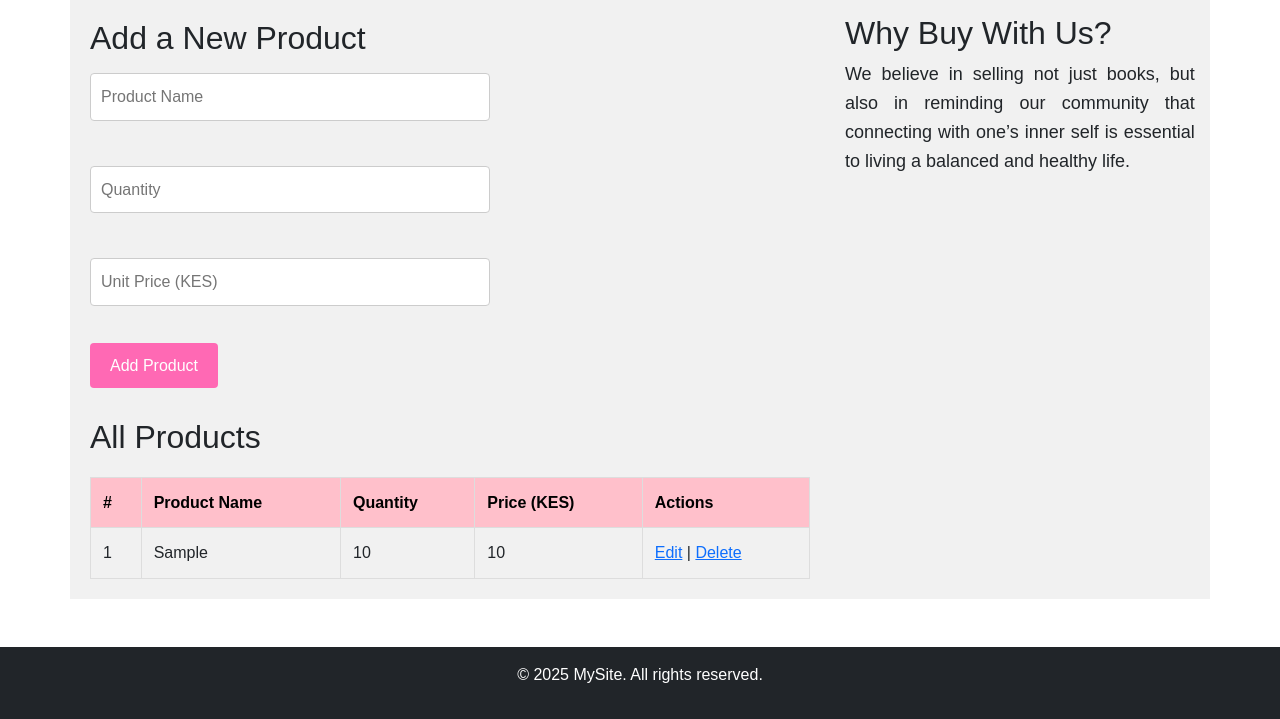
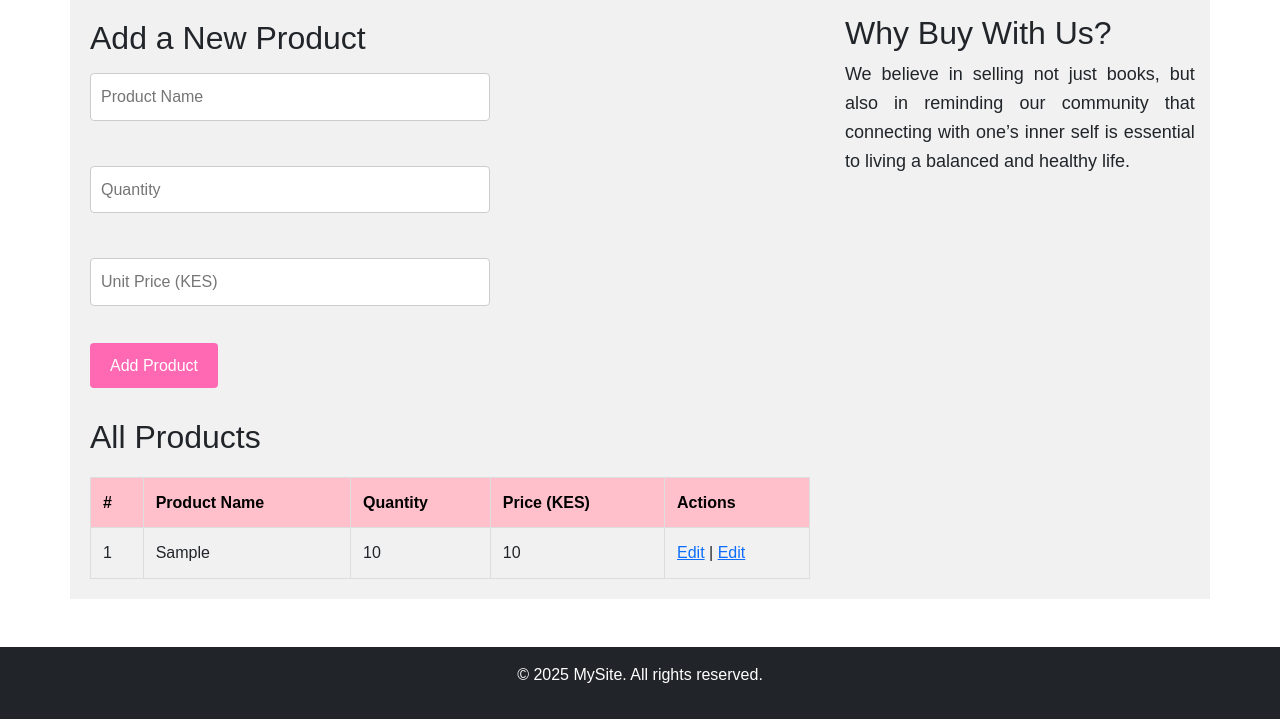
Before and after one commit to victoriarael/web, a PHP site: page /products.php in a window 1280 px wide. Shown: the part 191-910 px from the top of the page. Run offline with PHP 8.4, Linux system fonts and the light colour scheme; tables that the repository leaves empty or names only in its code hold one stand-in row (values such as "Sample post").

Commit message:
Removed product delete option from UI for safety

```diff
--- a/products.php
+++ b/products.php
@@ -48,7 +48,8 @@
                     <td>{$row['price']}</td>
                     <td>
                       <a href='edit_product.php?id={$row['id']}'>Edit</a> |
-                      <a href='delete_product.php?id={$row['id']}' onclick=\"return confirm('Are you sure you want to delete this product?')\">Delete</a>
+                     <a href='edit_product.php?id={$row['id']}'>Edit</a>
+
                     </td>
                   </tr>";
             $count++;
```
